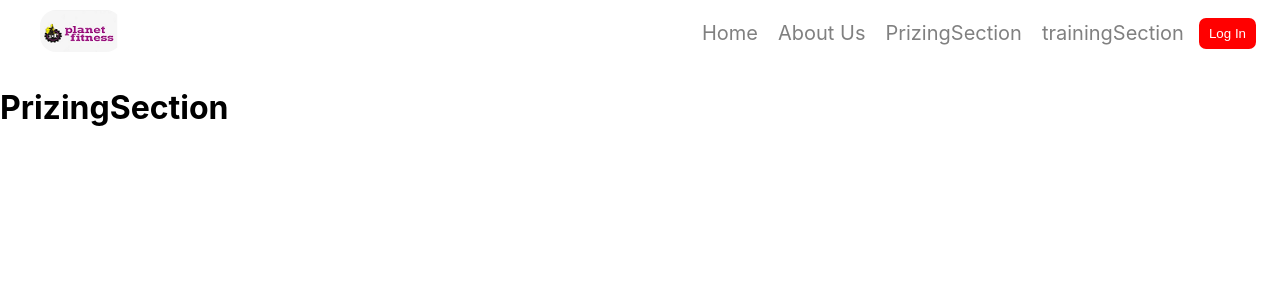
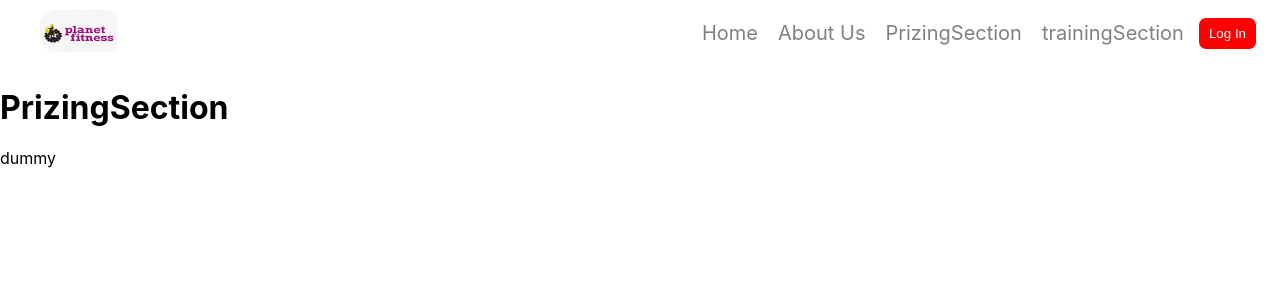
Before and after one commit to codeManeesha/gym2, a React (Create React App) app: page /PrizingSection in a window 1280 px wide. Shown: the top 300 px of the page. Built offline with nearby package versions, Linux system fonts and the light colour scheme.

Commit message:
navbar done

```diff
--- a/src/Pages/PrizingSection/PrizingSection.js
+++ b/src/Pages/PrizingSection/PrizingSection.js
@@ -4,6 +4,7 @@ const PrizingSection = () => {
   return (
     <div>
       <h1> PrizingSection</h1>
+      <p> dummy </p>
     </div>
   )
 }
```
